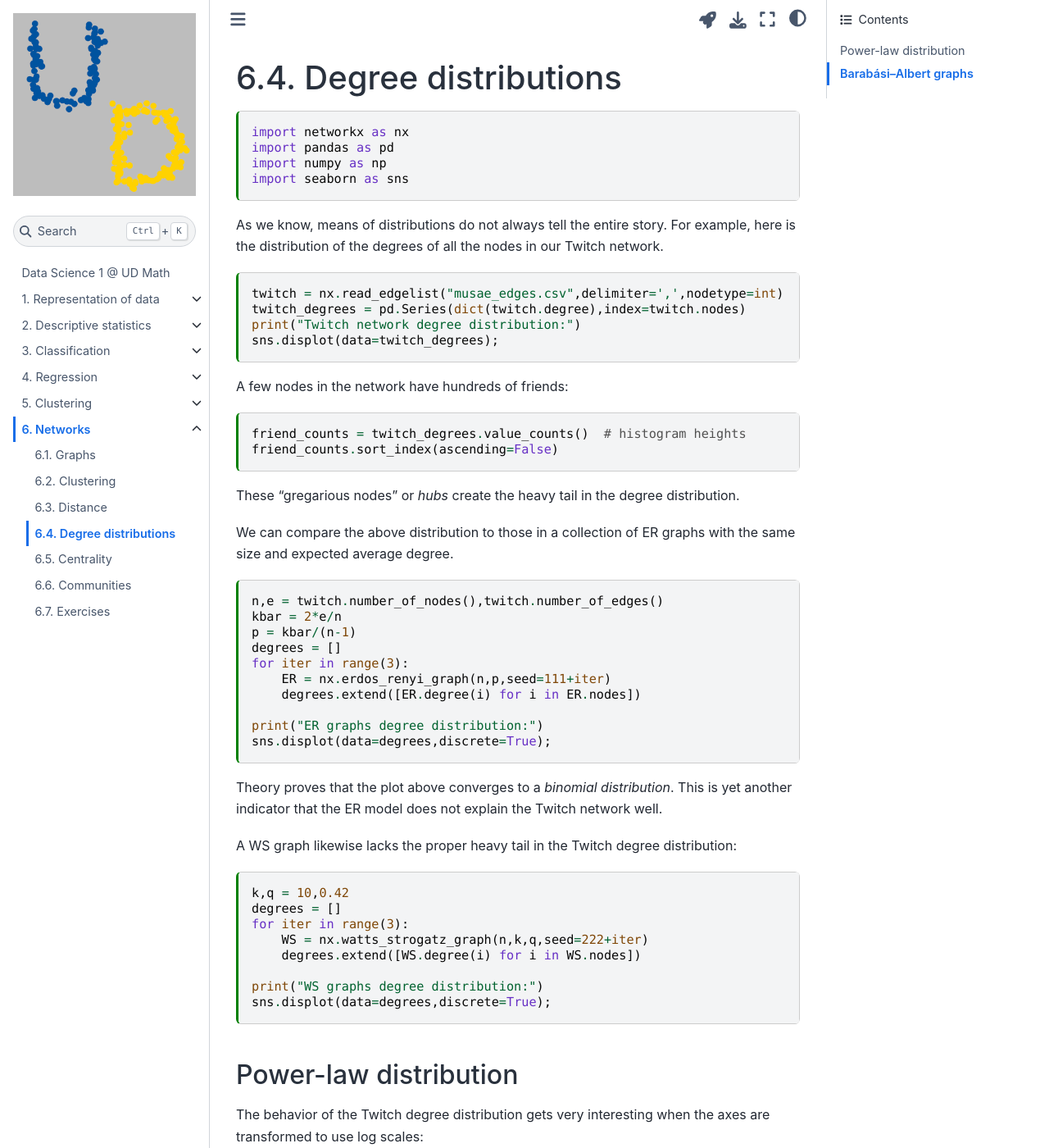
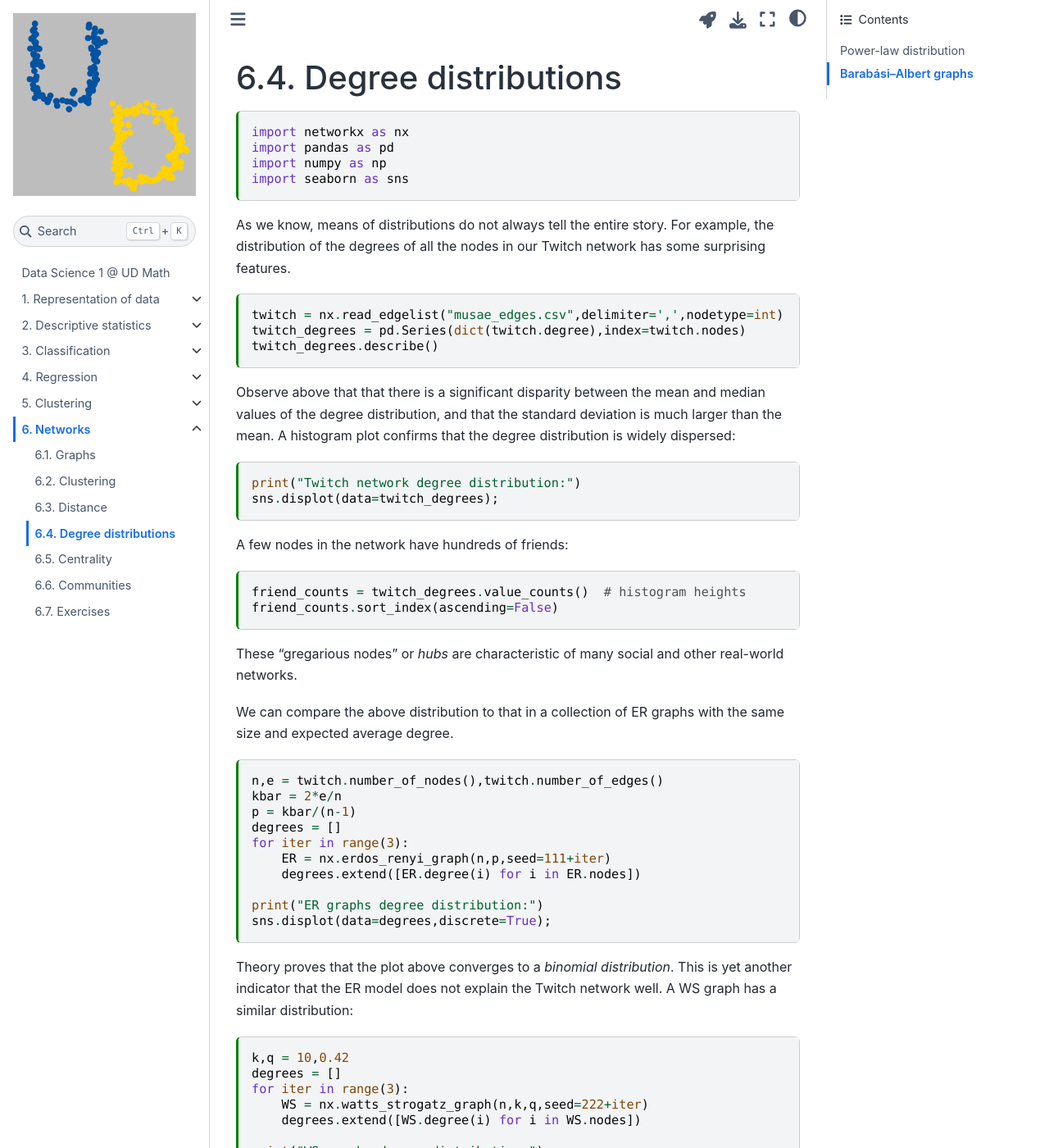
Before and after one commit to UD-Math-Data-Science-1/notes, a Jupyter Book: the page built from network/degree.md, in a window 1280 px wide and 1400 px high. Shown: the whole window at 82% size. Built offline with Jupyter Book 1.0.4 settings and Sphinx 7.4.7 and the Sphinx Book theme 1.1.4, drawn with Linux system fonts in a browser that asks for light colours; some of the changed text lies outside the part shown.

Commit message:
More improvements to networks

````diff
--- a/network/degree.md
+++ b/network/degree.md
@@ -20,13 +20,17 @@ import numpy as np
 import seaborn as sns
 ```
 
-As we know, means of distributions do not always tell the entire story. For example, here is the distribution of the degrees of all the nodes in our Twitch network.
+As we know, means of distributions do not always tell the entire story. For example, the distribution of the degrees of all the nodes in our Twitch network has some surprising features.
 
 ```{code-cell} ipython3
-:tags: []
-
 twitch = nx.read_edgelist("musae_edges.csv",delimiter=',',nodetype=int)
 twitch_degrees = pd.Series(dict(twitch.degree),index=twitch.nodes)
+twitch_degrees.describe()
+```
+
+Observe above that that there is a significant disparity between the mean and median values of the degree distribution, and that the standard deviation is much larger than the mean. A histogram plot confirms that the degree distribution is widely dispersed:
+
+```{code-cell} ipython3
 print("Twitch network degree distribution:")
 sns.displot(data=twitch_degrees);
 ```
@@ -40,11 +44,11 @@ friend_counts = twitch_degrees.value_counts()  # histogram heights
 friend_counts.sort_index(ascending=False)
 ```
 
-These "gregarious nodes" or *hubs* create the heavy tail in the degree distribution.
+These "gregarious nodes" or *hubs* are characteristic of many social and other real-world networks.
 
 +++
 
-We can compare the above distribution to those in a collection of ER graphs with the same size and expected average degree.
+We can compare the above distribution to that in a collection of ER graphs with the same size and expected average degree.
 
 ```{code-cell} ipython3
 n,e = twitch.number_of_nodes(),twitch.number_of_edges()
@@ -61,9 +65,7 @@ sns.displot(data=degrees,discrete=True);
 
 +++ {"tags": []}
 
-Theory proves that the plot above converges to a *binomial distribution*. This is yet another indicator that the ER model does not explain the Twitch network well.
-
-A WS graph likewise lacks the proper heavy tail in the Twitch degree distribution:
+Theory proves that the plot above converges to a *binomial distribution*. This is yet another indicator that the ER model does not explain the Twitch network well. A WS graph has a similar distribution:
 
 ```{code-cell} ipython3
 k,q = 10,0.42
@@ -99,13 +101,7 @@ $$
 
 for some $a > 0$. This relationship is known as a **power law**. Many social networks seem to follow a power-law distribution of node degrees, to some extent. (The precise extent is a subject of hot debate.)
 
-Note that the decay of $x^{-a}$ to zero as $x\to\infty$ is much slower than, say, the normal distribution's $e^{-x^2/2}$, or even just an exponential $e^{-cx}$. This last comparison is how a *heavy-tailed distribution* is usually defined. One effect is that there is a significant disparity between the mean and median values of the node degrees:
-
-```{code-cell} ipython3
-twitch_degrees.describe()
-```
-
-The summary above also shows that the standard deviation is much larger than the mean. This is another indication that the degree distribution is widely dispersed over orders of magnitude.
+Note that the decay of $x^{-a}$ to zero as $x\to\infty$ is much slower than, say, the normal distribution's $e^{-x^2/2}$, or even just an exponential $e^{-cx}$. This last comparison is how a *heavy-tailed distribution* is usually defined.
 
 +++
 
````
Also changed, not shown: other parts of network/degree.md (+6 -7 lines), network/centrality.md (+2 -2 lines), network/community.md (+17 -4 lines), network/distance.md (+2 -2 lines), network/networkx.md (+14 -7 lines).
